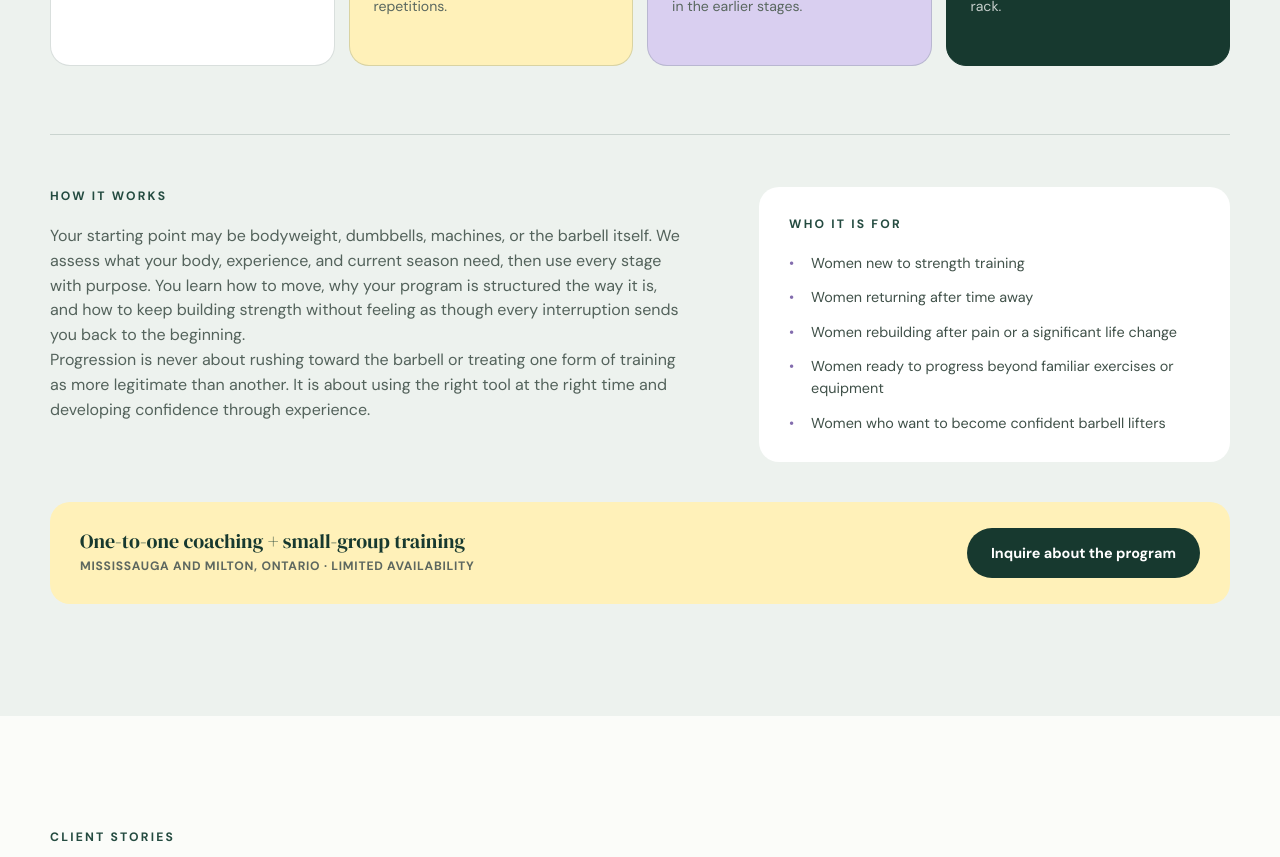
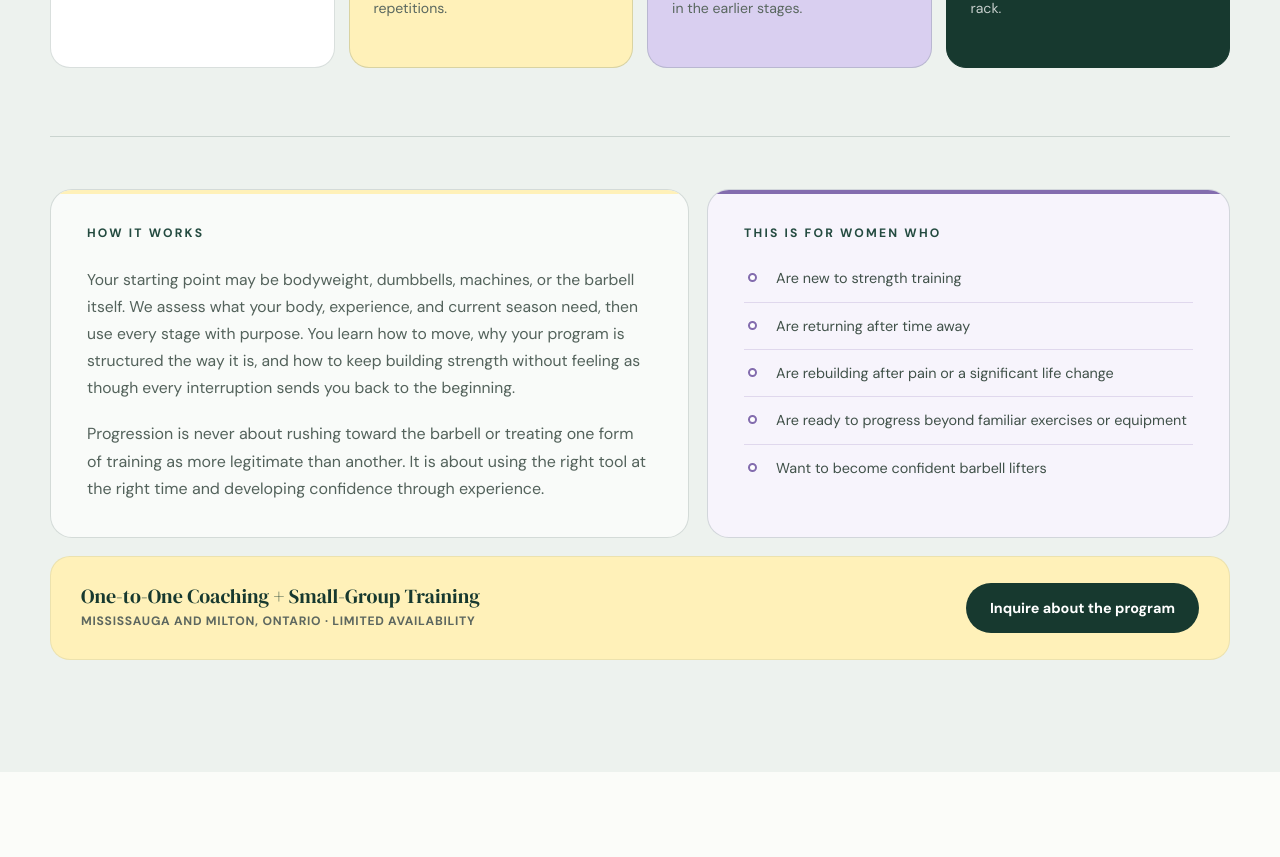
Before and after one commit to salwaqadir-cpu/personal-website, a Next.js app: page / in a window 1280 px wide. Shown: the part 1860-2717 px from the top of the page. Built offline with nearby package versions, Linux system fonts and the light colour scheme; no server answers.

Commit message:
Polish signature program section

```diff
--- a/app/globals.css
+++ b/app/globals.css
@@ -79,6 +79,7 @@ button, input, select, textarea { font: inherit; }
 .hero-copy h1 { margin: 0; max-width: 760px; color: var(--green); font: 400 clamp(3.8rem, 7vw, 7rem) / 0.92 var(--serif); letter-spacing: -0.045em; }
 .hero-highlight { color: var(--lavender-deep); font-style: italic; }
 .hero-lede { max-width: 650px; margin: 30px 0 0; color: #415149; font-size: clamp(1.06rem, 1.5vw, 1.28rem); }
+.hero-program-name { color: var(--lavender-deep); font-family: var(--serif); font-size: 1.08em; font-style: italic; font-weight: 400; }
 .hero-actions { display: flex; align-items: center; gap: 28px; margin-top: 34px; }
 .button { display: inline-flex; min-height: 50px; align-items: center; justify-content: center; border-radius: 999px; padding: 0 24px; font-size: 0.9rem; font-weight: 700; }
 .button-primary { background: var(--green); color: var(--white); transition: background 0.2s ease, transform 0.2s ease; }
@@ -123,13 +124,21 @@ button, input, select, textarea { font: inherit; }
 .program-stage:nth-child(4) strong { color: var(--lavender); }
 .program-stage p { margin: 14px 0 0; color: #59675f; font-size: 0.88rem; }
 .program-stage:nth-child(4) p { color: rgba(255, 255, 255, 0.75); }
-.program-details { display: grid; grid-template-columns: 1.15fr 0.85fr; gap: 72px; margin-top: 68px; padding-top: 52px; border-top: 1px solid var(--line); }
-.program-details > div > p:not(.eyebrow) { max-width: 690px; color: #53625b; }
-.program-fit { border-radius: 20px; background: var(--white); padding: 28px 30px; }
-.program-fit ul { display: grid; gap: 12px; margin: 0; padding: 0; list-style: none; }
-.program-fit li { position: relative; padding-left: 22px; color: #405149; font-size: 0.9rem; }
-.program-fit li::before { content: "•"; position: absolute; left: 0; color: var(--lavender-deep); }
-.program-action { display: flex; justify-content: space-between; gap: 32px; align-items: center; margin-top: 40px; border-radius: 20px; background: var(--butter); padding: 26px 30px; }
+.program-details { display: grid; grid-template-columns: 1.1fr 0.9fr; gap: 18px; margin-top: 68px; padding-top: 52px; border-top: 1px solid var(--line); }
+.program-how, .program-fit { position: relative; overflow: hidden; border: 1px solid var(--line); border-radius: 22px; padding: 34px 36px; }
+.program-how { background: rgba(255, 255, 255, 0.66); }
+.program-fit { background: #f7f4fc; }
+.program-how::before, .program-fit::before { content: ""; position: absolute; inset: 0 0 auto; height: 4px; background: var(--butter); }
+.program-fit::before { background: var(--lavender-deep); }
+.program-details .eyebrow { margin-bottom: 24px; }
+.program-details > div > p:not(.eyebrow) { max-width: 690px; margin: 18px 0 0; color: #53625b; line-height: 1.72; }
+.program-details > div > .program-details-lede { margin-top: 0; color: #35473f; font-size: 0.98rem; }
+.program-fit ul { display: grid; margin: 0; padding: 0; list-style: none; }
+.program-fit li { position: relative; padding: 12px 0 12px 32px; border-top: 1px solid rgba(131, 108, 174, 0.2); color: #405149; font-size: 0.9rem; }
+.program-fit li:first-child { padding-top: 0; border-top: 0; }
+.program-fit li::before { content: ""; position: absolute; top: 18px; left: 4px; width: 9px; height: 9px; border: 2px solid var(--lavender-deep); border-radius: 50%; background: var(--white); }
+.program-fit li:first-child::before { top: 6px; }
+.program-action { display: flex; justify-content: space-between; gap: 32px; align-items: center; margin-top: 18px; border: 1px solid rgba(23, 57, 47, 0.08); border-radius: 20px; background: var(--butter); padding: 26px 30px; }
 .program-action > div { display: grid; gap: 5px; }
 .program-action strong { color: var(--green); font: 400 1.25rem / 1.1 var(--serif); }
 .program-action span { color: #5d675f; font-size: 0.76rem; font-weight: 700; letter-spacing: 0.06em; text-transform: uppercase; }
@@ -314,7 +323,7 @@ button, input, select, textarea { font: inherit; }
   .program-heading, .program-details { grid-template-columns: 1fr; }
   .program-heading { gap: 30px; }
   .program-intro { justify-self: start; }
-  .program-details { gap: 28px; }
+  .program-details { gap: 18px; }
   .program-action { align-items: flex-start; flex-direction: column; }
   .pillars { grid-template-columns: 1fr; padding-bottom: 80px; }
   .pillar-intro { padding: 60px 28px 52px; }
@@ -359,6 +368,7 @@ button, input, select, textarea { font: inherit; }
   .program-stages { grid-template-columns: 1fr; }
   .program-stage { min-height: 0; }
   .program-stage h3 { margin-top: 42px; }
+  .program-how, .program-fit { padding: 28px 24px; }
   .program-action { padding: 24px 22px; }
   .photo-frame { inset: 24px 22px 25px 18px; }
   .shape-one { width: 120px; height: 120px; }
--- a/app/page.tsx
+++ b/app/page.tsx
@@ -230,7 +230,7 @@ export default function Home() {
               <span className="hero-highlight">They need to be built up so they can.</span>
             </h1>
             <p className="hero-lede">
-              My signature program, From Bodyweight to Barbells, helps women fall in love with fitness, build strength and self-trust, and become confident barbell lifters—for life.
+              My signature program, <em className="hero-program-name">From Bodyweight to Barbells</em>, helps women fall in love with fitness, build strength and self-trust, and become confident barbell lifters—for life.
             </p>
             <div className="hero-actions">
               <Link className="button button-primary" href="#program">Explore the program</Link>
@@ -287,26 +287,26 @@ export default function Home() {
             </div>
 
             <div className="program-details">
-              <div>
+              <div className="program-how">
                 <p className="eyebrow">HOW IT WORKS</p>
-                <p>Your starting point may be bodyweight, dumbbells, machines, or the barbell itself. We assess what your body, experience, and current season need, then use every stage with purpose. You learn how to move, why your program is structured the way it is, and how to keep building strength without feeling as though every interruption sends you back to the beginning.</p>
+                <p className="program-details-lede">Your starting point may be bodyweight, dumbbells, machines, or the barbell itself. We assess what your body, experience, and current season need, then use every stage with purpose. You learn how to move, why your program is structured the way it is, and how to keep building strength without feeling as though every interruption sends you back to the beginning.</p>
                 <p>Progression is never about rushing toward the barbell or treating one form of training as more legitimate than another. It is about using the right tool at the right time and developing confidence through experience.</p>
               </div>
               <div className="program-fit">
-                <p className="eyebrow">WHO IT IS FOR</p>
+                <p className="eyebrow">THIS IS FOR WOMEN WHO</p>
                 <ul>
-                  <li>Women new to strength training</li>
-                  <li>Women returning after time away</li>
-                  <li>Women rebuilding after pain or a significant life change</li>
-                  <li>Women ready to progress beyond familiar exercises or equipment</li>
-                  <li>Women who want to become confident barbell lifters</li>
+                  <li>Are new to strength training</li>
+                  <li>Are returning after time away</li>
+                  <li>Are rebuilding after pain or a significant life change</li>
+                  <li>Are ready to progress beyond familiar exercises or equipment</li>
+                  <li>Want to become confident barbell lifters</li>
                 </ul>
               </div>
             </div>
 
             <div className="program-action">
               <div>
-                <strong>One-to-one coaching + small-group training</strong>
+                <strong>One-to-One Coaching + Small-Group Training</strong>
                 <span>Mississauga and Milton, Ontario · Limited availability</span>
               </div>
               <Link className="button button-primary" href="/contact">Inquire about the program</Link>
```
